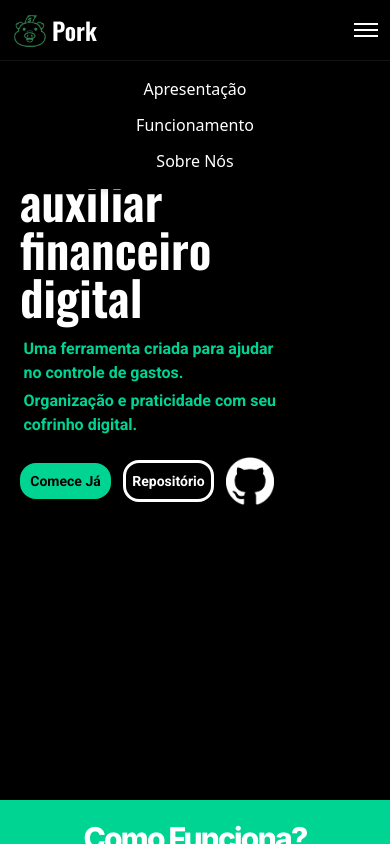
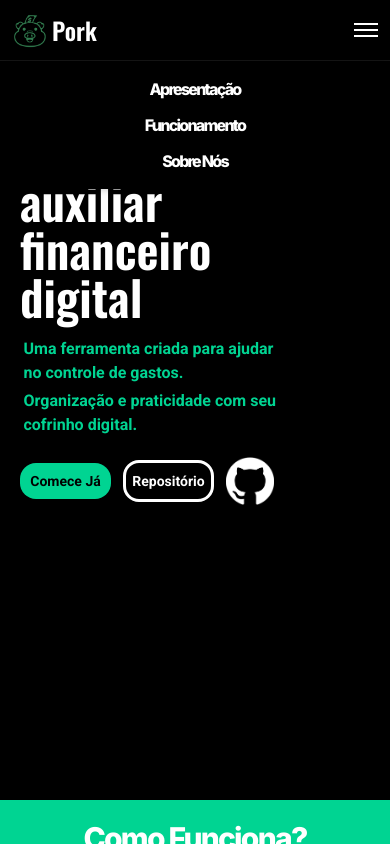
Before and after one commit to financepork/Pork, a React (Vite) app: page / in a window 390 px wide. Both pictures are taken after a click on the button 366 px from the left and 30 px from the top of the page. Shown: the top 844 px of the page. Built offline with nearby package versions, Linux system fonts and the light colour scheme; what tailwindcss-animated would draw is missing.

Commit message:
Landing Page concluida!!

```diff
--- a/src/components/Navbar.jsx
+++ b/src/components/Navbar.jsx
@@ -37,7 +37,7 @@ const Navbar = () => {
       </nav>
       {isOpen && (
         <div>
-          <div className='absolute md:hidden w-full bg-[var(--color-black)] text-white flex flex-col items-center space-y-3 py-4 shadow-md animate-slide-down z-1  transition-all duration-300 ease-out'>
+          <div className='absolute md:hidden w-full bg-[var(--color-black)] text-white font-title-alt flex flex-col items-center space-y-3 py-4 shadow-md animate-slide-down z-1  transition-all duration-300 ease-out'>
 
             <a href="LandingPage.jsx">Apresentação</a>
             <a href="LandingPage.jsx">Funcionamento</a>
```
